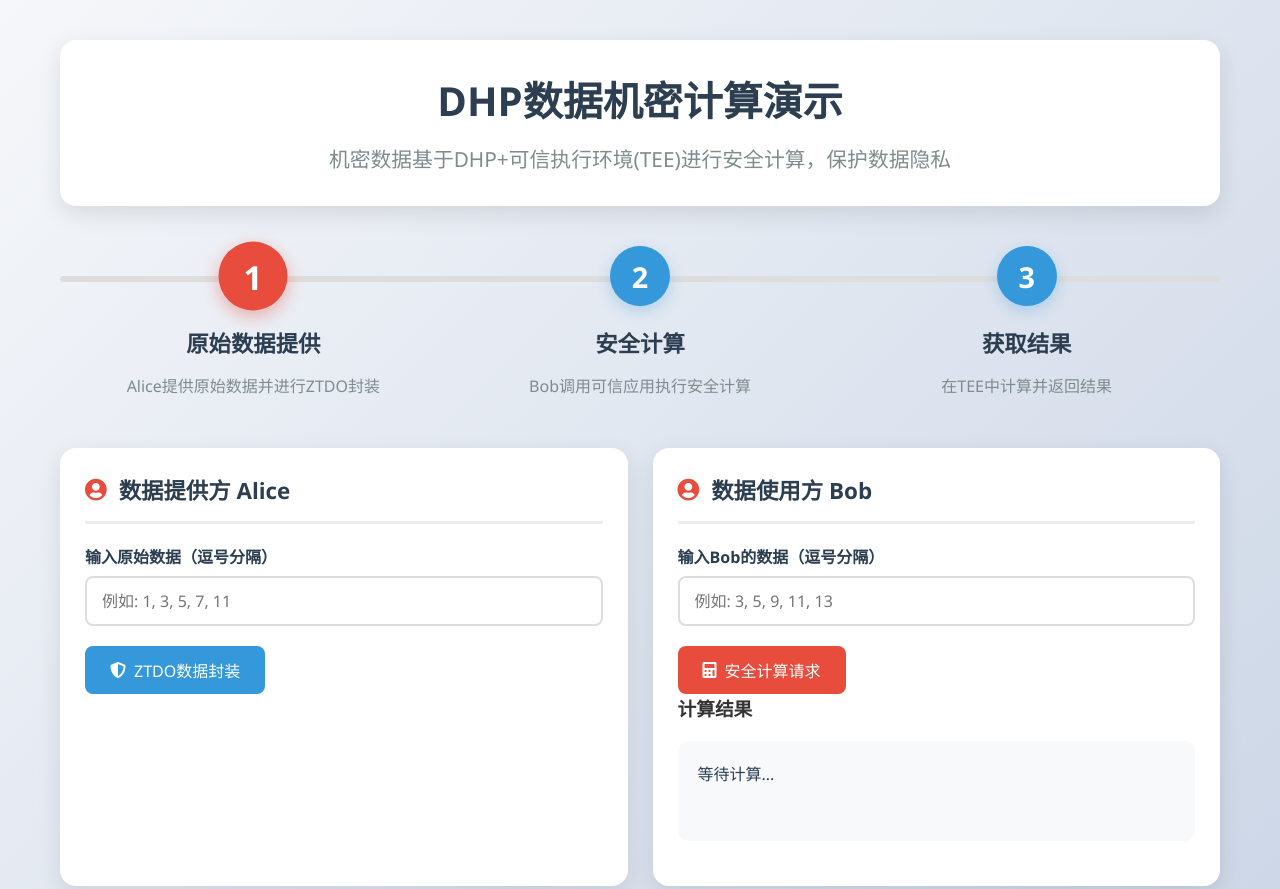
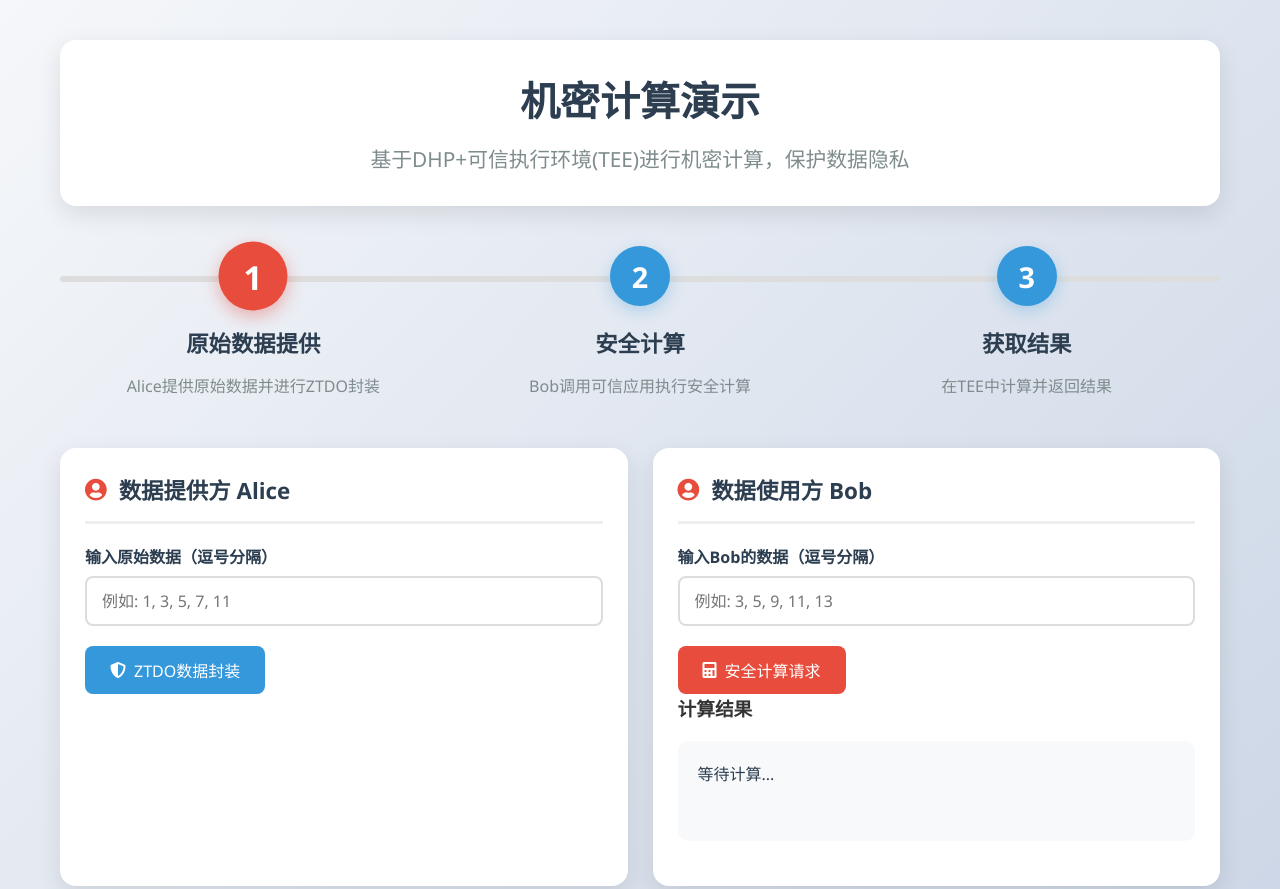
Before and after one commit to wenhulove333/wenhulove333.github.io, a plain HTML site: page dhp/demo.html in a window 1280 px wide. Shown: the top 889 px of the page. Drawn offline with nearby package versions, Linux system fonts and the light colour scheme.

Commit message:
refactor

```diff
--- a/dhp/demo.html
+++ b/dhp/demo.html
@@ -295,8 +295,8 @@
     <div id="app">
         <div class="container">
             <header>
-                <h1>DHP数据机密计算演示</h1>
-                <p class="subtitle">机密数据基于DHP+可信执行环境(TEE)进行安全计算，保护数据隐私</p>
+                <h1>机密计算演示</h1>
+                <p class="subtitle">基于DHP+可信执行环境(TEE)进行机密计算，保护数据隐私</p>
             </header>
 
             <div class="workflow">
```
